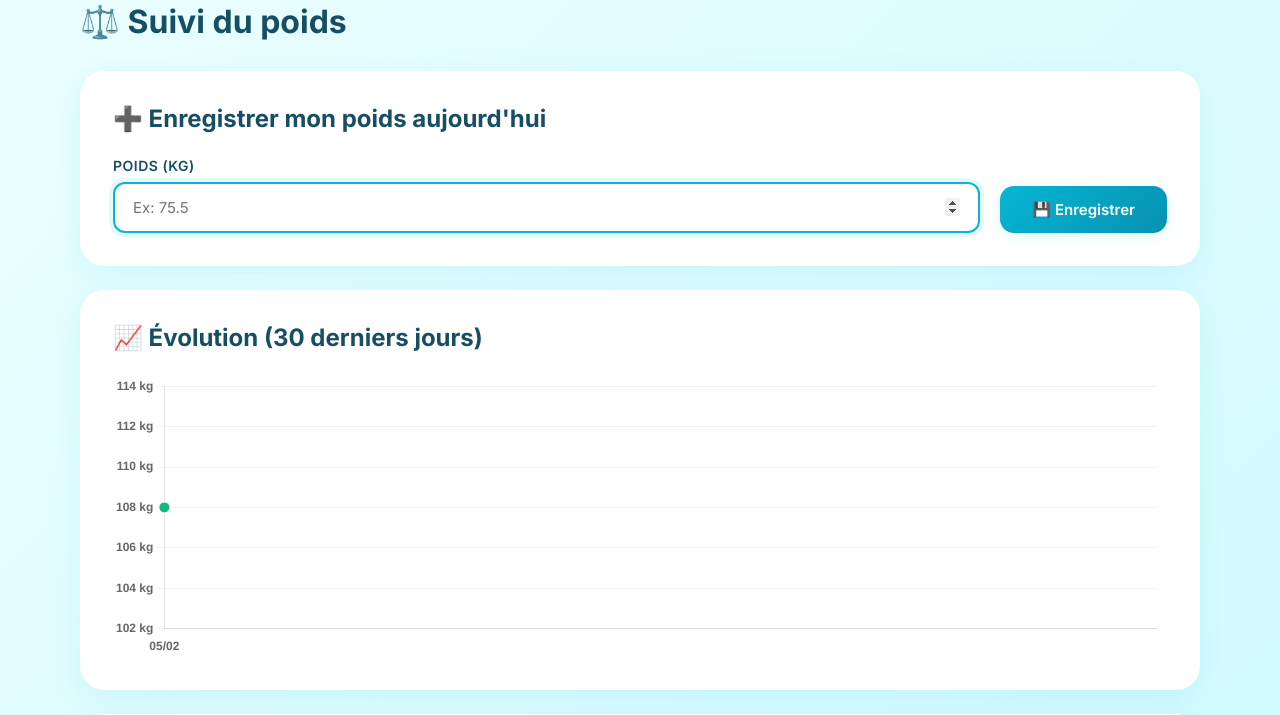
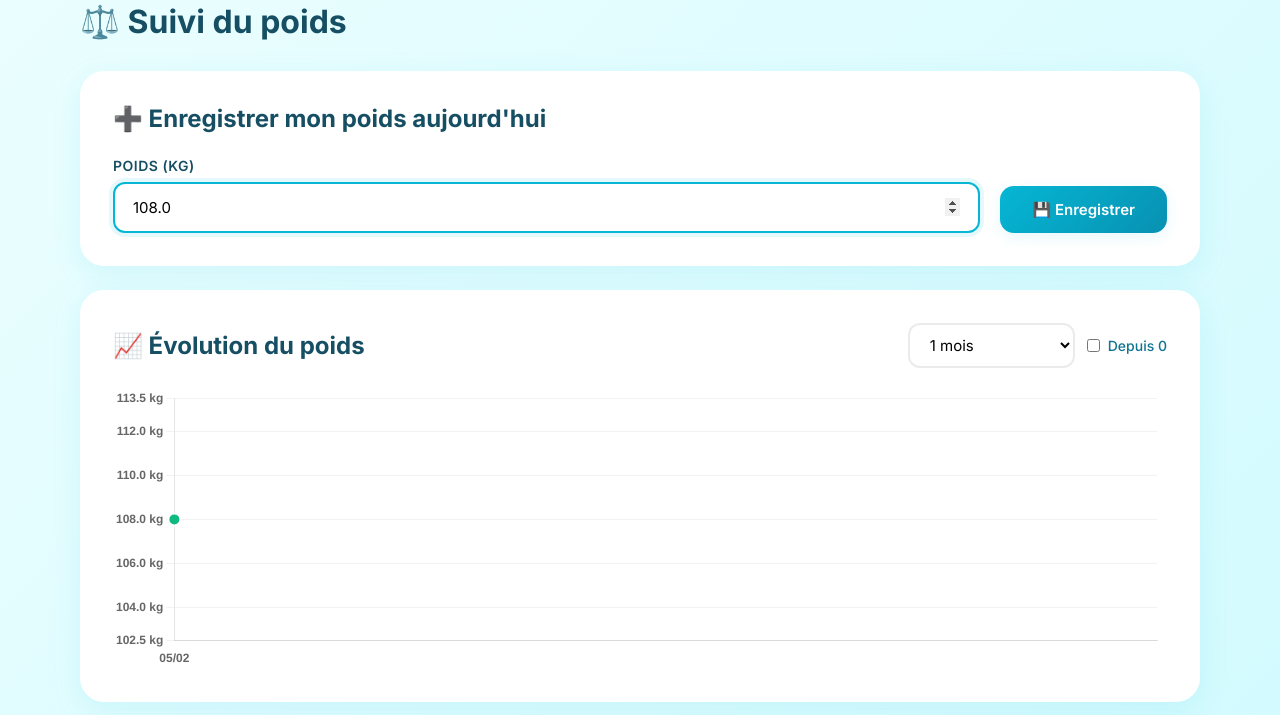
Before and after one commit to pespay-cmyk/nutristep, a Flask app: page /weight in a window 1280 px wide. Shown: the part 130-845 px from the top of the page. Run offline with Flask 3, Linux system fonts and the light colour scheme; a user stored in the database is signed in; data comes from the database, SQL or seed files in the repository; both versions use the stored data as it was after the commit.

Commit message:
Customing poids

```diff
--- a/app.py
+++ b/app.py
@@ -298,6 +298,9 @@ def weight():
     # Vérifier si déjà saisi aujourd'hui
     weight_today = WeightEntry.query.filter_by(user_id=user_id, date=today).first()
 
+    # Récupérer le dernier poids pour le pré-remplir
+    last_weight = entries[0].weight if entries else None
+
     # Calculer le nombre de jours depuis la dernière saisie
     days_since_last_entry = None
     if entries and not weight_today:
@@ -323,12 +326,20 @@ def weight():
             weight_evolution_message = f"✨ Poids stable ! C'est bien, tu maintiens le cap. Continue tes efforts ! 🎯"
             weight_evolution_style = "background: linear-gradient(135deg, #fef3c7, #fde68a); border-left: 4px solid #f59e0b; color: #92400e"
 
+    # Préparer les données pour le graphique (toutes les données)
+    all_entries = WeightEntry.query.filter_by(user_id=user_id).order_by(WeightEntry.date).all()
+    all_dates = [entry.date.strftime('%d/%m') for entry in all_entries]
+    all_weights = [entry.weight for entry in all_entries]
+
     return render_template('weight.html',
                          entries=entries,
                          weight_today=weight_today,
+                         last_weight=last_weight,
                          days_since_last_entry=days_since_last_entry,
                          weight_evolution_message=weight_evolution_message,
                          weight_evolution_style=weight_evolution_style,
+                         all_dates=all_dates,
+                         all_weights=all_weights,
                          today=today,
                          theme=user.theme)
 
--- a/templates/weight.html
+++ b/templates/weight.html
@@ -37,7 +37,7 @@
                        class="form-control"
                        id="weight"
                        name="weight"
-                       placeholder="Ex: 75.5"
+                       value="{{ last_weight }}"
                        required
                        autofocus
                        min="30"
@@ -61,9 +61,27 @@
 </div>
 {% endif %}
 
-<!-- Graphique d'évolution -->
+<!-- Sélecteur de période et options graphique -->
 <div class="card">
-    <h2>📈 Évolution (30 derniers jours)</h2>
+    <div style="display: flex; justify-content: space-between; align-items: center; margin-bottom: 20px;">
+        <h2 style="margin: 0;">📈 Évolution du poids</h2>
+        <div style="display: flex; gap: 12px; align-items: center;">
+            <!-- Sélecteur de période -->
+            <select id="periodSelector" class="form-control" style="width: auto; padding: 10px 16px;" onchange="updateChart()">
+                <option value="30">1 mois</option>
+                <option value="60">2 mois</option>
+                <option value="90">3 mois</option>
+                <option value="240">8 mois</option>
+                <option value="all">Depuis le début</option>
+            </select>
+
+            <!-- Option axe Y -->
+            <label style="display: flex; align-items: center; gap: 8px; margin: 0; cursor: pointer;">
+                <input type="checkbox" id="yAxisFromZero" onchange="updateChart()" style="cursor: pointer;">
+                <span style="font-size: 14px; font-weight: 500; color: var(--text-secondary);">Depuis 0</span>
+            </label>
+        </div>
+    </div>
     <canvas id="weightChart" height="80"></canvas>
 </div>
 
@@ -172,22 +190,67 @@
 {% block extra_js %}
 <script src="https://cdn.jsdelivr.net/npm/chart.js@4.4.0/dist/chart.umd.min.js"></script>
 <script>
-    {% if entries %}
+    // Données complètes depuis le backend
+    const allWeightData = {
+        dates: {{ all_dates|tojson }},
+        weights: {{ all_weights|tojson }}
+    };
+
+    let chartInstance = null;
+
+    function updateChart() {
+        const period = document.getElementById('periodSelector').value;
+        const fromZero = document.getElementById('yAxisFromZero').checked;
+
+        // Filtrer les données selon la période
+        let filteredData = { dates: [], weights: [] };
+
+        if (period === 'all') {
+            filteredData = allWeightData;
+        } else {
+            const days = parseInt(period);
+            const startIndex = Math.max(0, allWeightData.dates.length - days);
+            filteredData.dates = allWeightData.dates.slice(startIndex);
+            filteredData.weights = allWeightData.weights.slice(startIndex);
+        }
+
+        // Calculer les limites de l'axe Y
+        let minWeight = Math.min(...filteredData.weights);
+        let maxWeight = Math.max(...filteredData.weights);
+
+        // Assurer une envergure minimale de 10kg
+        const range = maxWeight - minWeight;
+        if (range < 10) {
+            const midPoint = (minWeight + maxWeight) / 2;
+            minWeight = midPoint - 5;
+            maxWeight = midPoint + 5;
+        }
+
+        // Ajouter une marge de 5%
+        const margin = (maxWeight - minWeight) * 0.05;
+
+        // Configurer les limites Y
+        const yAxisConfig = fromZero ? {
+            beginAtZero: true
+        } : {
+            min: Math.max(0, minWeight - margin),
+            max: maxWeight + margin
+        };
+
+        // Détruire l'ancien graphique s'il existe
+        if (chartInstance) {
+            chartInstance.destroy();
+        }
+
+        // Créer le nouveau graphique
         const ctx = document.getElementById('weightChart').getContext('2d');
-
-    const weightData = {
-        labels: [
-            {% for entry in entries|reverse %}
-                '{{ entry.date.strftime("%d/%m") }}'{% if not loop.last %},{% endif %}
-            {% endfor %}
-        ],
+        chartInstance = new Chart(ctx, {
+            type: 'line',
+            data: {
+                labels: filteredData.dates,
                 datasets: [{
                     label: 'Poids (kg)',
-            data: [
-                {% for entry in entries|reverse %}
-                    {{ entry.weight }}{% if not loop.last %},{% endif %}
-                {% endfor %}
-            ],
+                    data: filteredData.weights,
                     borderColor: 'rgb(16, 185, 129)',
                     backgroundColor: 'rgba(16, 185, 129, 0.1)',
                     tension: 0.4,
@@ -198,11 +261,7 @@
                     pointBorderWidth: 2,
                     pointHoverRadius: 8
                 }]
-    };
-
-    new Chart(ctx, {
-        type: 'line',
-        data: weightData,
+            },
             options: {
                 responsive: true,
                 maintainAspectRatio: true,
@@ -222,17 +281,17 @@
                         },
                         callbacks: {
                             label: function(context) {
-                            return context.parsed.y + ' kg';
+                                return context.parsed.y.toFixed(1) + ' kg';
                             }
                         }
                     }
                 },
                 scales: {
                     y: {
-                    beginAtZero: false,
+                        ...yAxisConfig,
                         ticks: {
                             callback: function(value) {
-                            return value + ' kg';
+                                return value.toFixed(1) + ' kg';
                             },
                             font: {
                                 size: 12,
@@ -251,12 +310,19 @@
                             font: {
                                 size: 12,
                                 weight: '600'
-                        }
+                            },
+                            maxRotation: 45,
+                            minRotation: 0
                         }
                     }
                 }
             }
         });
+    }
+
+    // Initialiser le graphique au chargement
+    {% if entries %}
+    updateChart();
     {% endif %}
 </script>
 {% endblock %}
```
Also changed, not shown: instance/wellness.db. Lines whose indentation alone changed are shown as unchanged.
